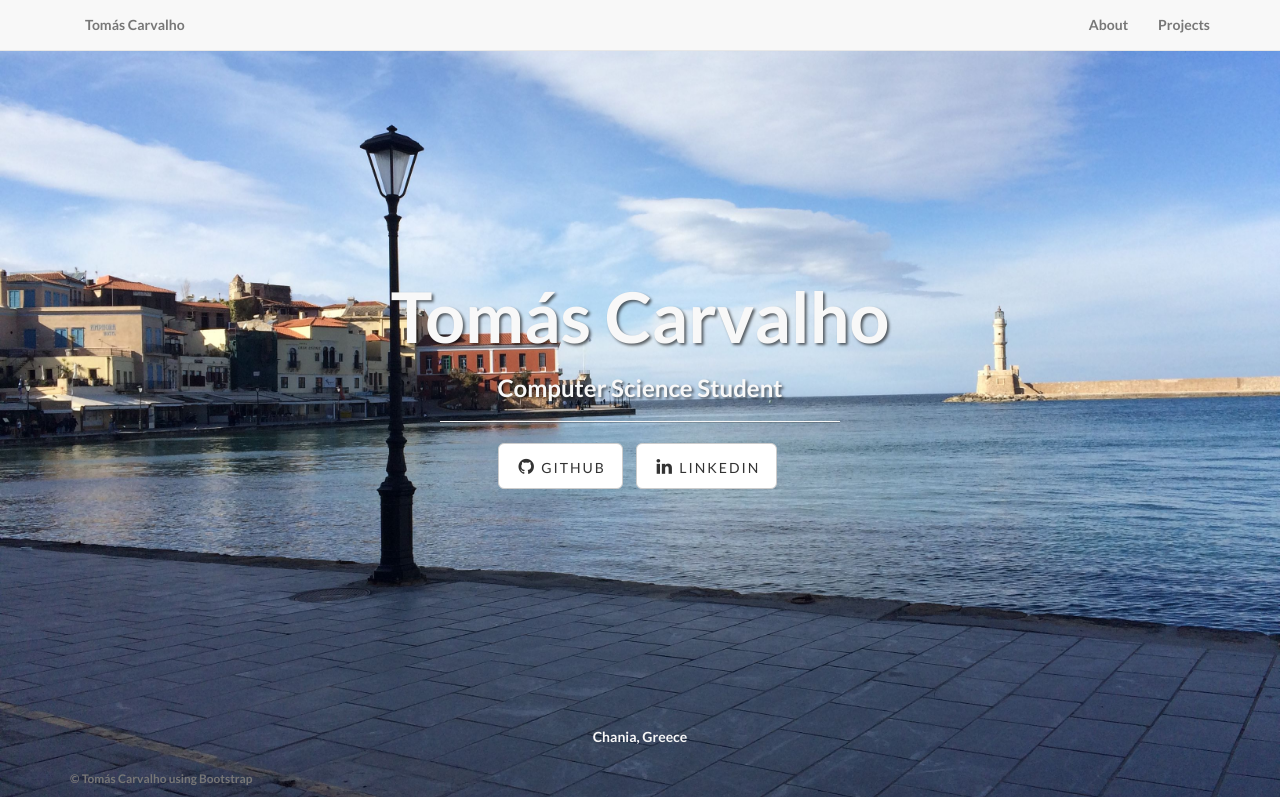
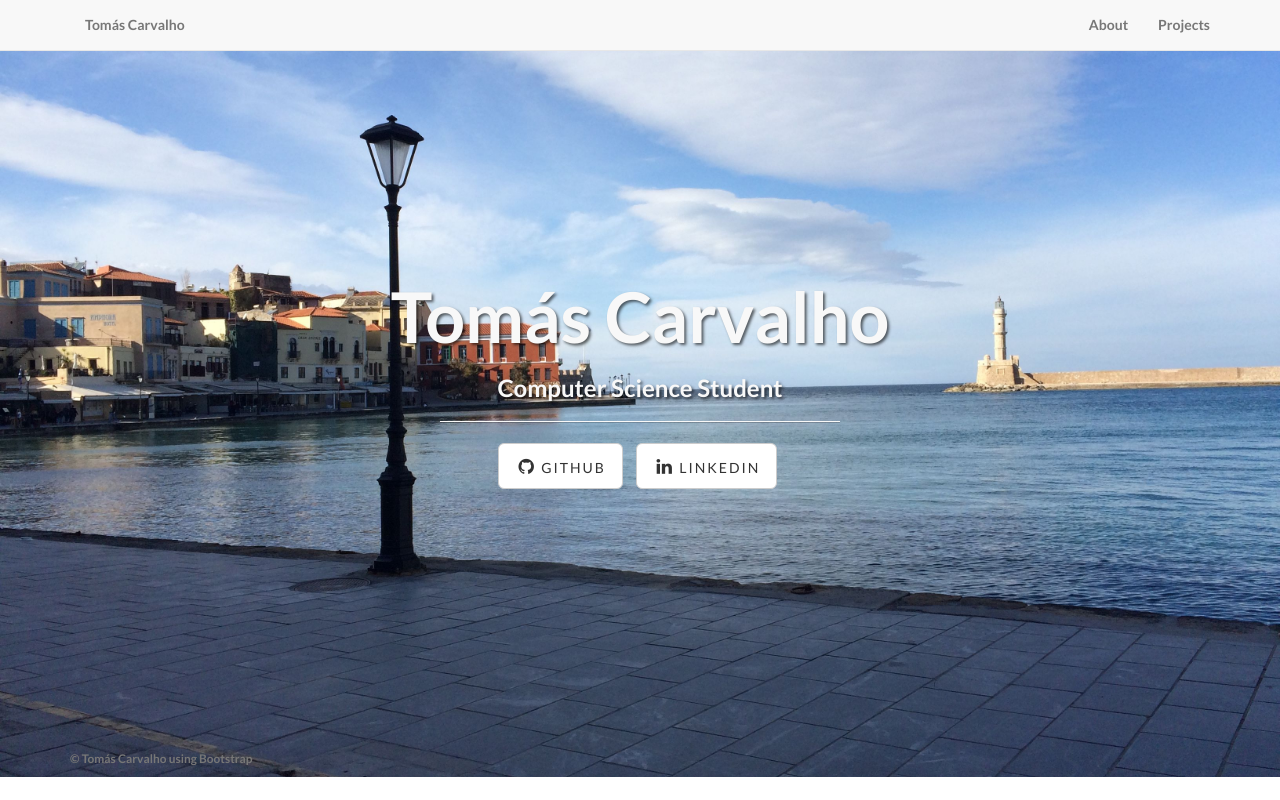
Before and after one commit to tomascarvalho/My-Website, a Flask app: page / in a window 1280 px wide. Run offline with Flask 2, Linux system fonts and the light colour scheme; some libraries are stand-ins or nearby versions.

Commit message:
Remove caption from picture

```diff
--- a/templates/index.html
+++ b/templates/index.html
@@ -93,8 +93,7 @@
             </div>
 
         </div>
-        <!-- /.container -->
-        <caption>Chania, Greece</caption>
+
     </div>
     <!-- /.intro-header -->
 
```
